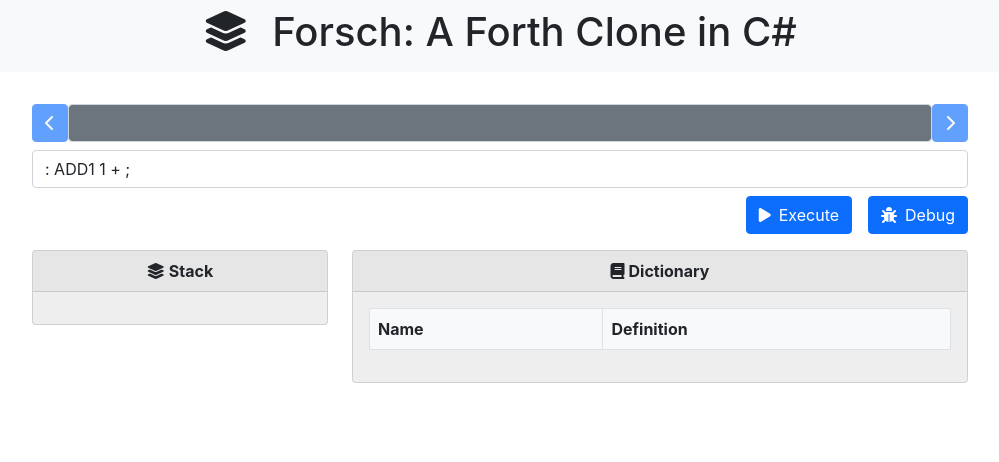
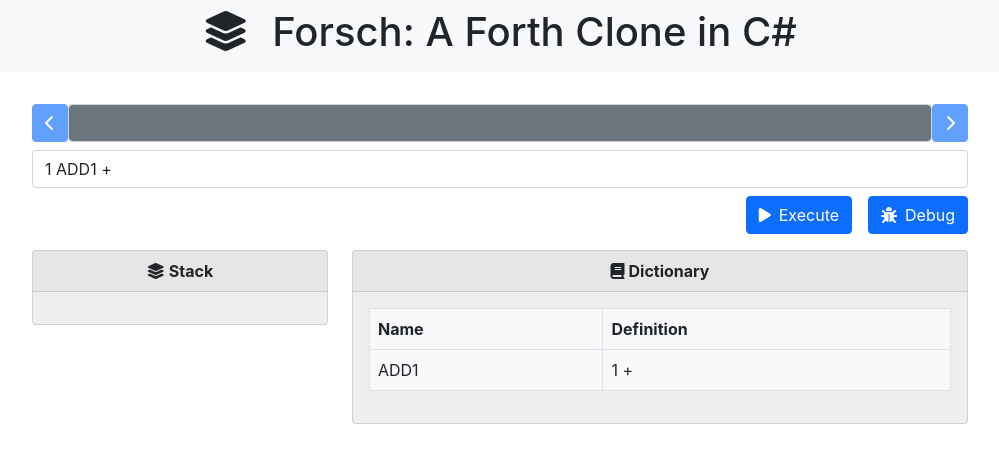
Before and after one commit to koeida/ForschReact, a React (Create React App) app: page / in a window 1280 px wide. Shown: the top 462 px of the page, without its empty margins (140-1139 px from the left). Built offline with nearby package versions, Linux system fonts and the light colour scheme.

Commit message:
new steppers spawning and functioning when you step in

```diff
--- a/src/App.js
+++ b/src/App.js
@@ -4,7 +4,7 @@ import React from "react";
 
 const DEFAULT_ENVIRONMENT = {
   DataStack: [],
-  WordDict: [],
+  WordDict: [{ WordName: "ADD1", IsImmediate: false, WordText: ["1", "+"] }],
   Input: [],
   InputIndex: 0,
   mode: "Execute",
@@ -24,7 +24,6 @@ function peek(a) {
 function Word(props) {
   const currentClass = props.isCurrentWord ? "current-word" : "";
   const className = "word ms-2 text " + currentClass;
-
   if (props.isCurrentWord && props.curWordInDict) {
     return (
       <button
@@ -189,11 +188,10 @@ class App extends React.Component {
     super(props);
     this.state = {
       mode: "pause",
-      input: ": ADD1 1 + ;",
+      input: "1 ADD1 +",
       environments: [DEFAULT_ENVIRONMENT],
     };
   }
-
 
   handleDebuggerClick = (e) => {
     e.preventDefault();
@@ -207,8 +205,8 @@ class App extends React.Component {
     this.setState((state, props) => {
       return {
         mode: "debug",
-        environments: state.environments.slice(0,-1).concat(newEnvironment),
-      }
+        environments: state.environments.slice(0, -1).concat(newEnvironment),
+      };
     });
   };
 
@@ -219,11 +217,10 @@ class App extends React.Component {
   };
 
   onEnvironmentUpdate = (e) => {
-    console.log(e);
     const inputIsComplete = e["InputIndex"] === e["Input"].length;
     this.setState((state) => {
       return {
-        environments: state.environments.slice(0,-1).concat(e),
+        environments: state.environments.slice(0, -1).concat(e),
         mode: inputIsComplete ? "pause" : state.mode,
         input: inputIsComplete ? "" : state.input,
       };
@@ -231,7 +228,6 @@ class App extends React.Component {
   };
 
   handleStepForward = (event) => {
-    console.log(JSON.stringify(peek(this.state.environments)));
     $.post(
       STEPPER_URL,
       JSON.stringify(peek(this.state.environments)),
@@ -241,13 +237,41 @@ class App extends React.Component {
   };
 
   stepInHandler = (event) => {
-    var word = event.target.value;
-  }
+    const word = event.target.value;
+    const newEnv = jsonDeepClone(peek(this.state.environments));
+    newEnv["Input"] = newEnv["WordDict"].find((w) => w["WordName"] === word)[
+      "WordText"
+    ];
+    newEnv["InputIndex"] = 0;
+    this.setState((state, props) => {
+      return {
+        environments: state.environments.concat(newEnv),
+      };
+    });
+  };
 
   render() {
     const e = peek(this.state.environments);
-    const curWord = e["Input"].length !== 0 ? e["Input"][e["InputIndex"]] : "";
-    const curWordInDict = e["WordDict"].some((w) => w["WordName"] === curWord);
+    const curWord = (env) =>
+      env["Input"].length !== 0 ? env["Input"][env["InputIndex"]] : "";
+    const curWordInDict = (env) =>
+      env["WordDict"].some((w) => w["WordName"] === curWord(env));
+    const steppers = this.state.environments.map((env, i) => {
+      const isEnabled =
+        i === this.state.environments.length - 1 && this.state.mode === "debug";
+      return (
+        <Stepper
+          key={i}
+          onForward={this.handleStepForward}
+          curWord={curWord(env)}
+          curWordInDict={curWordInDict(env)}
+          curIndex={env["InputIndex"]}
+          curLine={env["Input"]}
+          isEnabled={isEnabled}
+          stepInHandler={isEnabled ? this.stepInHandler : () => {}}
+        />
+      );
+    });
 
     return (
       <div id="app-main">
@@ -264,15 +288,7 @@ class App extends React.Component {
         <div id="body-container" className="container">
           <div className="row d-flex justify-content-center">
             <div className="">
-              <Stepper
-                onForward={this.handleStepForward}
-                curWord={curWord}
-                curWordInDict={curWordInDict}
-                curIndex={e["InputIndex"]}
-                curLine={e["Input"]}
-                isEnabled={this.state.mode === "debug"}
-                stepInHandler={this.stepInHandler}
-              />
+              {steppers}
               <InputForm
                 input={this.state.input}
                 handleChange={this.handleInputChange}
@@ -286,10 +302,7 @@ class App extends React.Component {
               <Stack stack={e["DataStack"]} />
             </div>
             <div className="col-8">
-              <Dictionary
-                dictionary={e["WordDict"]}
-                curWord={curWord}
-              />
+              <Dictionary dictionary={e["WordDict"]} curWord={curWord} />
             </div>
           </div>
         </div>
```
